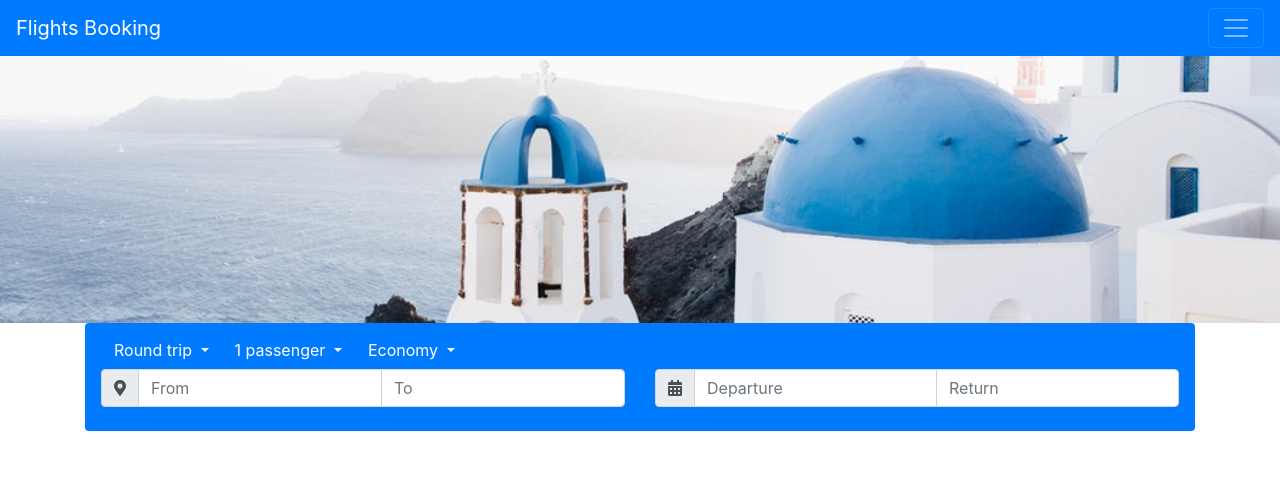
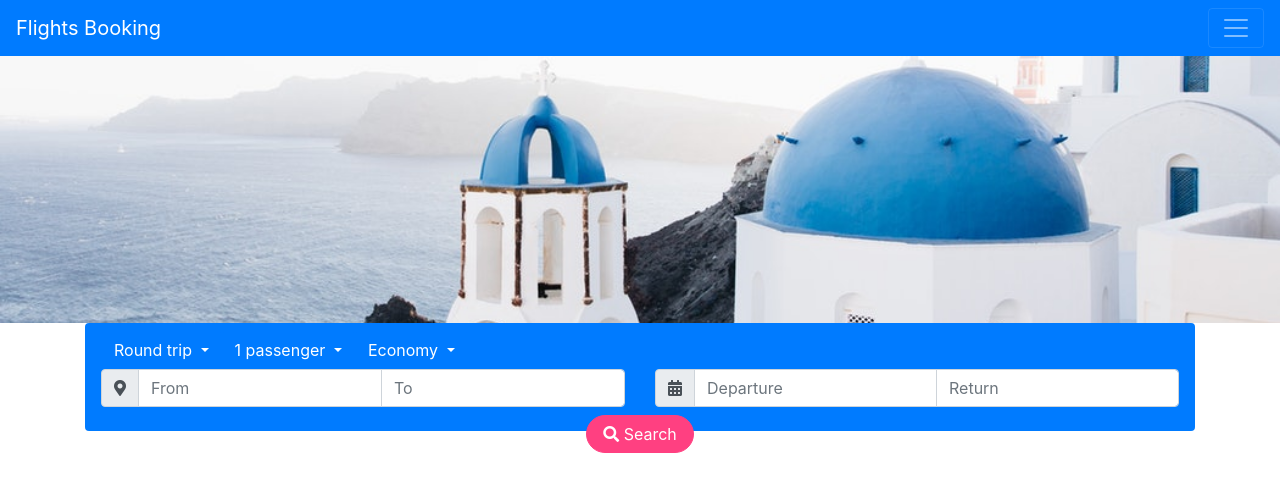
Before and after one commit to Kimserey/flights-booking, an Angular app: page / in a window 1280 px wide. Shown: the top 492 px of the page. Built offline with nearby package versions, Linux system fonts and the light colour scheme.

Commit message:
Search button

```diff
--- a/src/app/app.component.html
+++ b/src/app/app.component.html
@@ -81,6 +81,8 @@
         </div>
       </div>
     </div>
-    <div></div>
+  </div>
+  <div class="text-center" style="margin-top: -1em;">
+    <button class="btn btn-secondary rounded-pill px-3"><i class="fas fa-search"></i> Search</button>
   </div>
 </div>
--- /dev/null
+++ b/src/style/_variables.scss
@@ -0,0 +1 @@
+$secondary: #ff4081;
--- a/src/style/styles.scss
+++ b/src/style/styles.scss
@@ -1,3 +1,4 @@
+@import 'variables';
 @import 'node_modules/bootstrap/scss/bootstrap';
 
 .landing-background-image {
```
